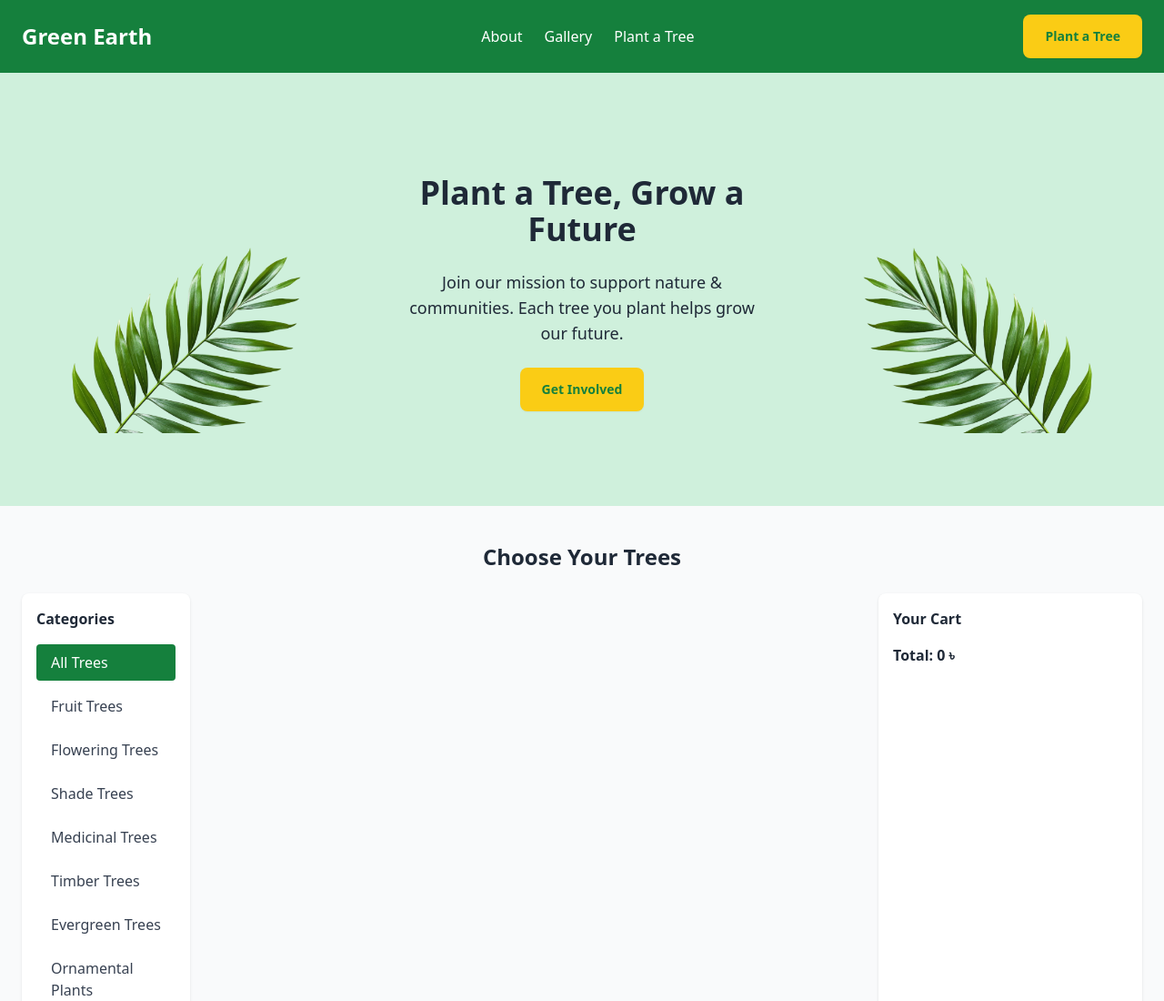
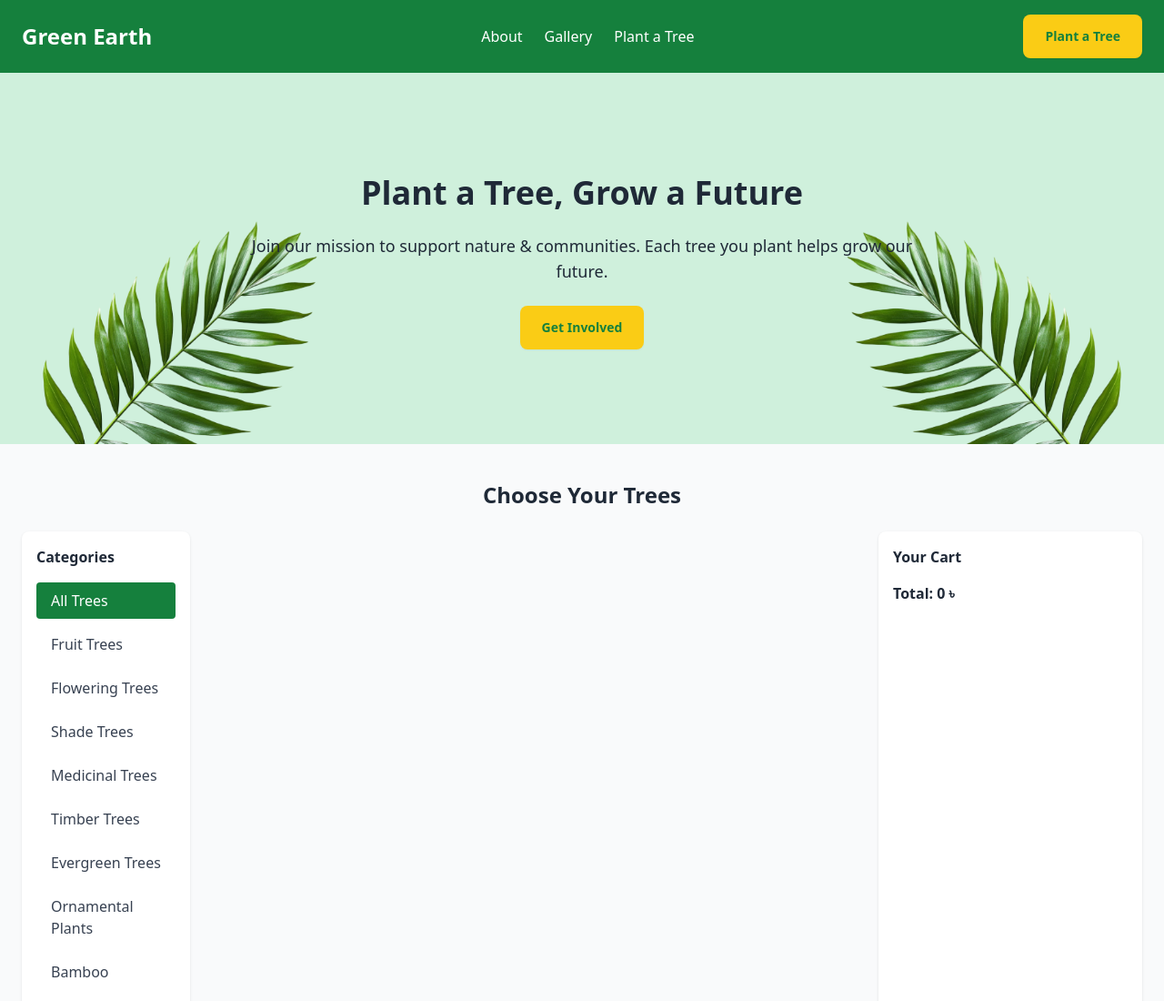
Before and after one commit to codewithrabby/green-earth, a plain HTML site: page index.html in a window 1280 px wide. Shown: the top 1100 px of the page at 91% size. Drawn offline with nearby package versions, Linux system fonts and the light colour scheme; no server answers.

Commit message:
hero section style changes

```diff
--- a/index.html
+++ b/index.html
@@ -38,24 +38,30 @@
     </nav>
 
     <!-- Hero -->
-    <section class="flex flex-col md:flex-row justify-between items-end text-center bg-[#CFF0DC] relative px-4 md:px-10 md:py-20">
+    <section class="relative flex flex-col md:flex-row justify-center text-center bg-[#CFF0DC] px-4 md:px-10 md:py-20">
 
-        <!-- Left Image (hidden on sm) -->
-        <div class="hidden md:flex md:flex-1 justify-start">
-            <img src="./assets/hero-leaf1.png" alt="" class="w-64 lg:w-72 xl:w-80">
-        </div>
+    <!-- Left Side Image -->
+    <div class="hidden md:block absolute bottom-0 left-0">
+        <img src="./assets/hero-leaf1.png" alt="" class="w-72 lg:w-80 xl:w-96">
+    </div>
 
-        <!-- Center Text -->
-        <div class="max-w-3xl mx-auto flex-1">
-            <h1 class="text-[#1F2937] text-xl mt-8 md:text-2xl lg:text-4xl font-bold mb-6">Plant a Tree, Grow a Future</h1>
-            <p class="mb-6 text-[#1F2937] text-base md:text-lg">Join our mission to support nature & communities. Each tree you plant helps grow our future.</p>
-            <button class="btn bg-[#FACC15] border-0 text-[#15803D] mb-6 px-4 md:px-6 py-2">Get Involved</button>
-        </div>
+    <!-- Center Text -->
+    <div class="max-w-3xl mx-auto flex-1 relative z-10">
+        <h1 class="text-[#1F2937] text-xl mt-8 md:text-2xl lg:text-4xl font-bold mb-6">
+            Plant a Tree, Grow a Future
+        </h1>
+        <p class="mb-6 text-[#1F2937] text-base md:text-lg">
+            Join our mission to support nature & communities. Each tree you plant helps grow our future.
+        </p>
+        <button class="btn bg-[#FACC15] border-0 text-[#15803D] mb-6 px-4 md:px-6 py-2">
+            Get Involved
+        </button>
+    </div>
 
-        <!-- Right Image (hidden on sm) -->
-        <div class="hidden md:flex md:flex-1 justify-end">
-            <img src="./assets/hero-leaf2.png" alt="" class="w-64 lg:w-72 xl:w-80">
-        </div>
+    <!-- Right Side Image -->
+    <div class="hidden md:block absolute bottom-0 right-0">
+        <img src="./assets/hero-leaf2.png" alt="" class="w-72 lg:w-80 xl:w-96">
+    </div>
     </section>
 
     <!-- Main Section -->
```
